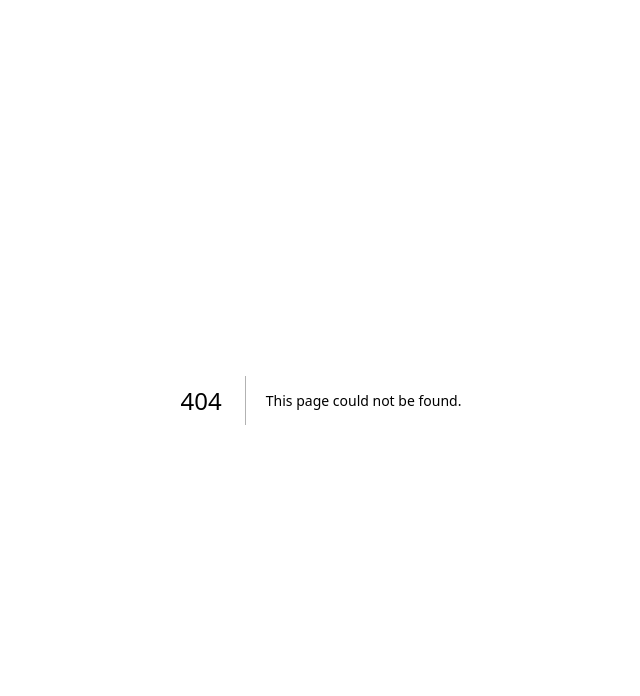
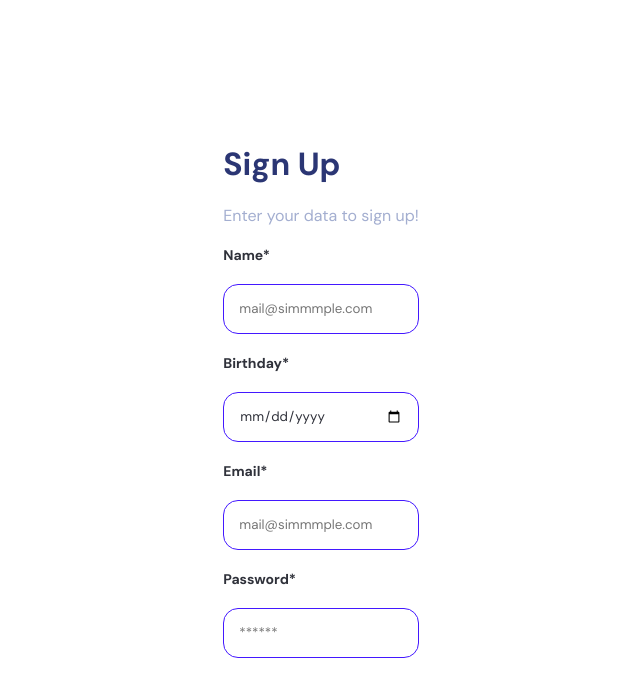
Before and after one commit to Hyansz/portal-siswa-by-raihan, a Next.js app: page /Register in a window 1280 px wide. Before the commit this address had no page. Shown: the top 696 px of the page, without its empty margins (319-959 px from the left). Built offline with nearby package versions, Linux system fonts and the light colour scheme.

Commit message:
Portal Siswa

```diff
--- /dev/null
+++ b/src/pages/Register.js
@@ -0,0 +1,57 @@
+import styles from "@/styles/Login.module.css";
+import { dmSans } from "@/styles/font";
+
+export default function loginTemplate() {
+    return (
+        <div className={styles.container}>
+            <div>
+                <h1 className={`${dmSans.className} ${styles.textWhite}`}>
+                    Sign Up
+                </h1>
+                <p className={`${dmSans.className} ${styles.p1}`}>
+                    Enter your data to sign up!
+                </p>
+                <h4 className={`${dmSans.className} ${styles.h4_value}`}>
+                    Name*
+                </h4>
+                <input
+                    className={`${dmSans.className} ${styles.inputvalue}`}
+                    type="text"
+                    email=""
+                    required=""
+                    placeholder="mail@simmmple.com"
+                />
+                <h4 className={`${dmSans.className} ${styles.h4_value}`}>
+                    Birthday*
+                </h4>
+                <input
+                    className={`${dmSans.className} ${styles.inputvalue}`}
+                    type="date"
+                    password=""
+                    required=""
+                    // placeholder="mm/dd/yyyy"
+                />
+                <h4 className={`${dmSans.className} ${styles.h4_value}`}>
+                    Email*
+                </h4>
+                <input
+                    className={`${dmSans.className} ${styles.inputvalue}`}
+                    type="text"
+                    email=""
+                    required=""
+                    placeholder="mail@simmmple.com"
+                />
+                <h4 className={`${dmSans.className} ${styles.h4_value}`}>
+                    Password*
+                </h4>
+                <input
+                    className={`${dmSans.className} ${styles.inputvalue}`}
+                    type="password"
+                    password=""
+                    required=""
+                    placeholder="******"
+                />
+            </div>
+        </div>
+    );
+}
--- /dev/null
+++ b/src/styles/Login.module.css
@@ -0,0 +1,42 @@
+.textWhite {
+    color: #2b3674;
+    font-size: 36;
+    font-weight: bold;
+    text-align: left;
+    margin-bottom: 20px;
+}
+
+.container {
+    display: flex;
+    justify-content: center;
+    align-items: center;
+    height: 100vh;
+    background-color: white;
+    flex-direction: column;
+}
+
+.p1 {
+    font-size: 16px;
+    color: #a3aed0;
+}
+
+.h4_value {
+    color: #2f313a;
+    font-size: 14px;
+    margin-top: 20px;
+    margin-bottom: 20px;
+}
+
+.h4_value span {
+    color: orangered;
+}
+
+.inputvalue {
+    border: 1px solid #4318ff;
+    background-color: transparent;
+    width: 100%;
+    height: 50px;
+    border-radius: 15px;
+    padding: 0 15px;
+    color: #2f313a;
+}
--- /dev/null
+++ b/src/styles/font.js
@@ -0,0 +1,5 @@
+import { DM_Sans } from "next/font/google";
+
+const dmSans = DM_Sans({subsets: ['latin']})
+
+export {dmSans}
```
Also changed, not shown: src/pages/Login.js (added, +39 -0 lines), 1 other file (tests, documents, lock files or other folders).
